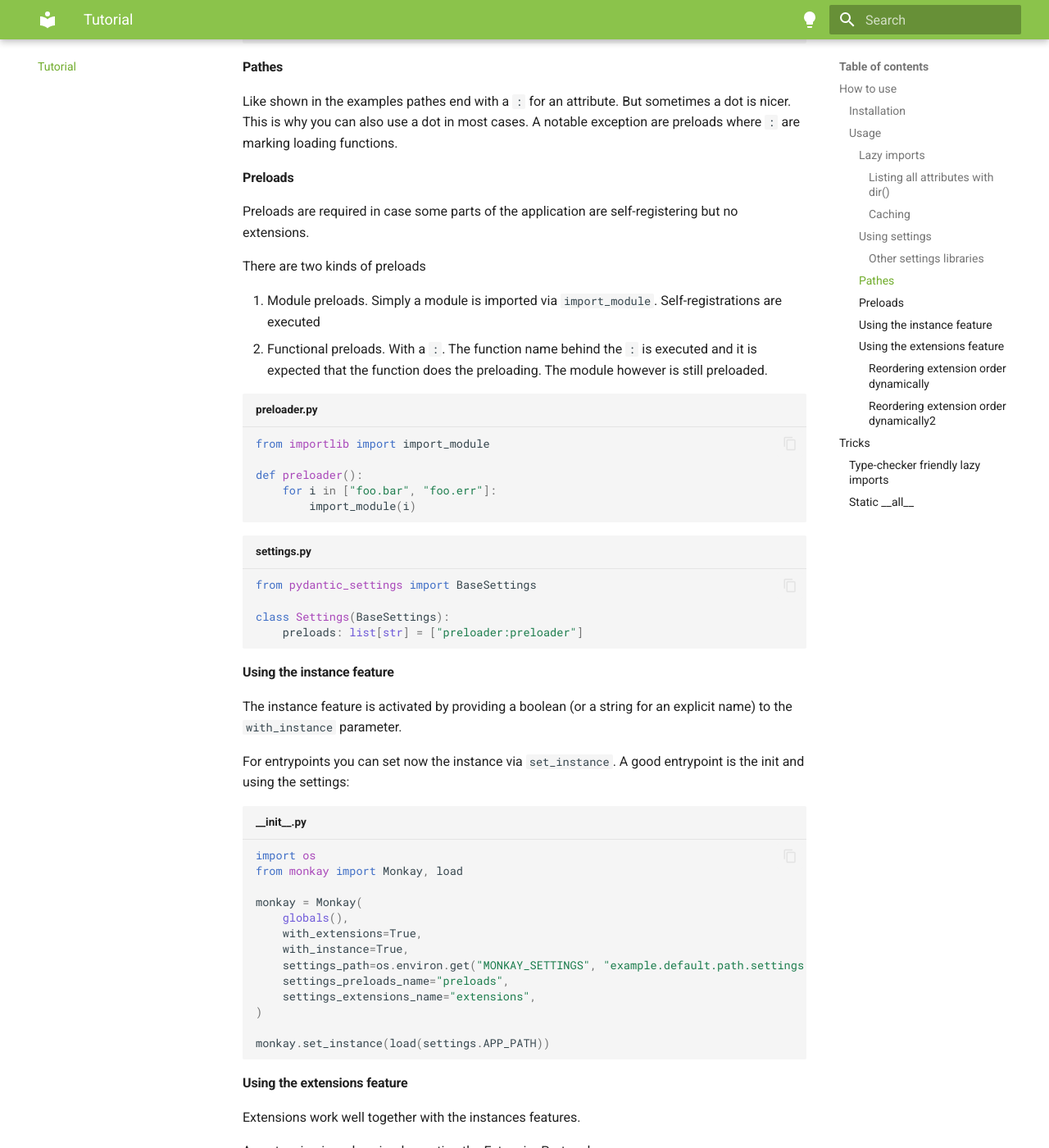
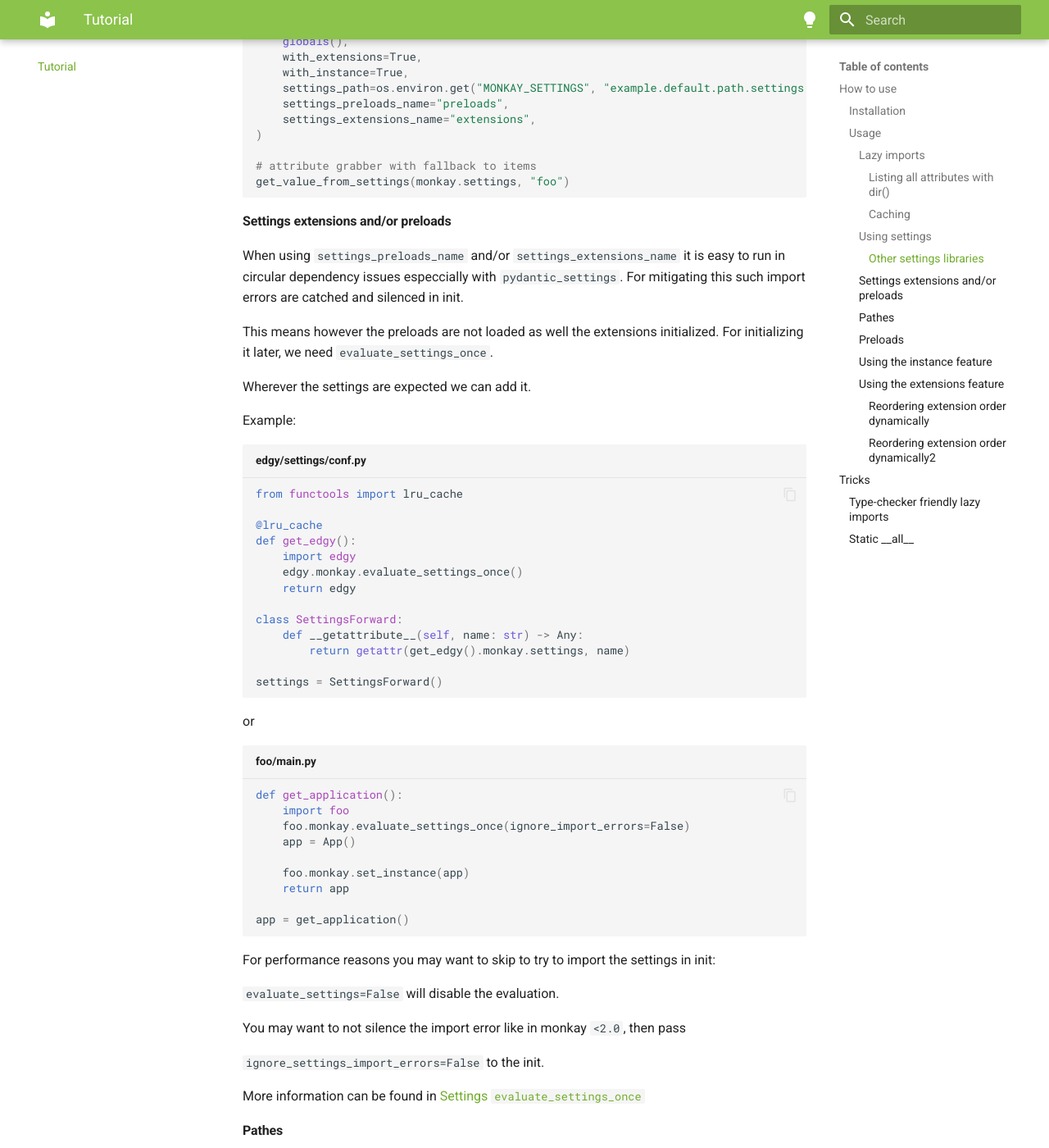
Before and after one commit to dymmond/monkay, an MkDocs documentation site: the page built from docs/tutorial.md, in a window 1280 px wide and 1400 px high, scrolled down 4083 px. Shown: the whole window at 82% size. Built offline with MkDocs 1.6.1 and Material for MkDocs 9.7.7, drawn with Linux system fonts in a browser that asks for light colours; some of the changed text lies outside the part shown.

Commit message:
expose knob to unsilence import errors, update docs (#16)
* expose knob to unsilence import errors, update docs

````diff
--- a/docs/tutorial.md
+++ b/docs/tutorial.md
@@ -22,6 +22,7 @@ monkay = Monkay(
     with_instance=True,
     settings_path="settings_path:Settings",
     preloads=["tests.targets.module_full_preloaded1:load"],
+    # Warning: settings names have a catch
     settings_preloads_name="preloads",
     settings_extensions_name="extensions",
     uncached_imports=["settings"],
@@ -39,12 +40,18 @@ monkay = Monkay(
 )
 ```
 
-
 When providing your own `__all__` variable **after** providing Monkay or you want more controll, you can provide
 
 `skip_all_update=True`
 
 and update the `__all__` value via `Monkay.update_all_var` if wanted.
+
+!!! Warning
+    There is a catch when using `settings_preloads_name` and/or `settings_preloads_name`.
+    It is easy to run in circular dependency errors.
+    For fixing the initialization the errors are by default catched and ignored.
+    But this means, you have to apply them later via `evaluate_settings_once` later.
+    For more informations see [Settings preloads and/or extensions](#settings-extensions-andor-preloads)
 
 
 #### Lazy imports
@@ -188,6 +195,57 @@ monkay = Monkay(
 # attribute grabber with fallback to items
 get_value_from_settings(monkay.settings, "foo")
 ```
+#### Settings extensions and/or preloads
+
+When using `settings_preloads_name` and/or `settings_extensions_name` it is easy to run in circular dependency issues
+especcially with `pydantic_settings`.
+For mitigating this such import errors are catched and silenced in init.
+
+This means however the preloads are not loaded as well the extensions initialized.
+For initializing it later, we need `evaluate_settings_once`.
+
+Wherever the settings are expected we can add it.
+
+Example:
+
+```python title="edgy/settings/conf.py"
+from functools import lru_cache
+
+@lru_cache
+def get_edgy():
+    import edgy
+    edgy.monkay.evaluate_settings_once()
+    return edgy
+
+class SettingsForward:
+    def __getattribute__(self, name: str) -> Any:
+        return getattr(get_edgy().monkay.settings, name)
+
+settings = SettingsForward()
+```
+or
+
+```python title="foo/main.py"
+def get_application():
+    import foo
+    foo.monkay.evaluate_settings_once(ignore_import_errors=False)
+    app = App()
+
+    foo.monkay.set_instance(app)
+    return app
+
+app = get_application()
+```
+
+For performance reasons you may want to skip to try to import the settings in init:
+
+`evaluate_settings=False` will disable the evaluation.
+
+You may want to not silence the import error like in monkay `<2.0`, then pass
+
+`ignore_settings_import_errors=False` to the init.
+
+More information can be found in [Settings `evaluate_settings_once`](./settings.md#evaluate_settings_once-method)
 
 #### Pathes
 
````
Also changed, not shown: docs/release-notes.md (+4 -1 lines), docs/settings.md (+3 -3 lines), 1 other file.
